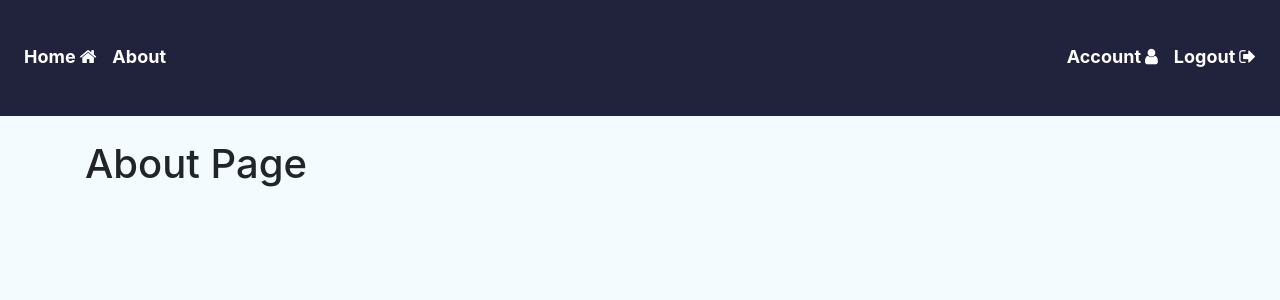
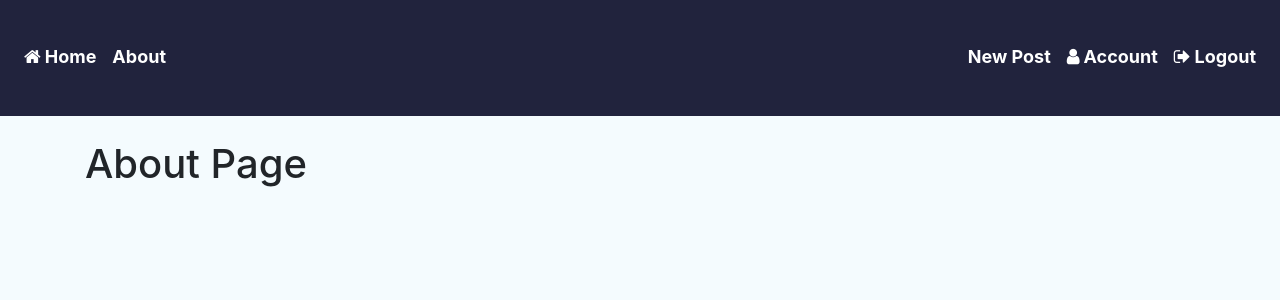
Before and after one commit to kelvinkyalo/mad-blogger, a Flask app: page /about in a window 1280 px wide. Shown: the top 300 px of the page. Run offline with Flask 2, Linux system fonts and the light colour scheme; the visitor is signed in with stand-in values (Sample User, id 1); some libraries are stand-ins or nearby versions.

Commit message:
Updating the new pst route

```diff
--- a/blog/templates/layout.html
+++ b/blog/templates/layout.html
@@ -19,13 +19,14 @@
     <header class="site-header" style="background-color: #21233D;">
         <nav class="navbar navbar-expand-lg">
             <div class="navbar-nav mr-auto">
-                <a href="{{ url_for('home') }}" class="nav-item nav-link" style="color: white;">Home<i class="fa fa-home ml-1" aria-hidden="true" style="color: white;"></i></a>
+                <a href="{{ url_for('home') }}" class="nav-item nav-link" style="color: white;"><i class="fa fa-home mr-1" aria-hidden="true" style="color: white;"></i>Home</a>
                 <a href="{{ url_for('about') }}" class="nav-item nav-link" style="color: white;">About</a>
             </div>
             <div class="navbar-nav">
                 {% if current_user.is_authenticated %}
-                    <a href="{{ url_for('account') }}" class="nav-item nav-link" style="color: white;">Account<i class="fa fa-user ml-1" aria-hidden="true" style="color: white;"></i></a>
-                    <a href="{{ url_for('logout') }}" class="nav-item nav-link" style="color: white;">Logout<i class="fa fa-sign-out ml-1" aria-hidden="true" style="color: white;"></i></a>
+                <a href="{{ url_for('new_post') }}" class="nav-item nav-link" style="color: white;">New Post</a>
+                    <a href="{{ url_for('account') }}" class="nav-item nav-link" style="color: white;"><i class="fa fa-user mr-1" aria-hidden="true" style="color: white;"></i>Account</a>
+                    <a href="{{ url_for('logout') }}" class="nav-item nav-link" style="color: white;"><i class="fa fa-sign-out mr-1" aria-hidden="true" style="color: white;"></i>Logout</a>
                 {% else %}
                     <a href="{{ url_for('login') }}" class="nav-item nav-link" style="color: white;">Login</a>
                     <a href="{{ url_for('register') }}" class="nav-item nav-link" style="color: white;">Sign Up</a>
```
